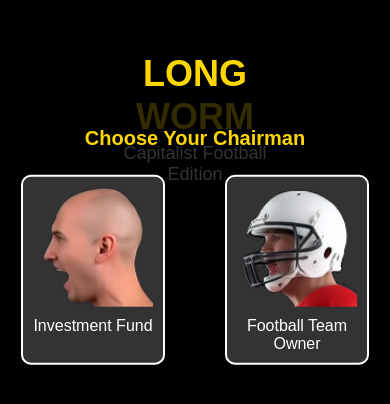
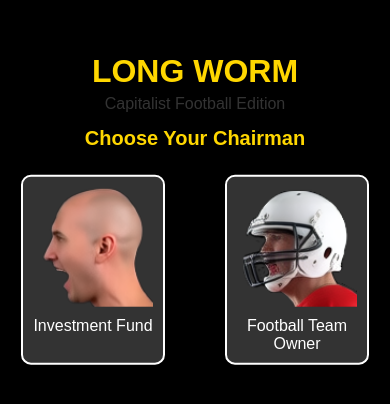
Before and after one commit to RichSibs/long-worm, a website: page index.html in a window 390 px wide. Shown: the part 140-544 px from the top of the page. Drawn offline with Linux system fonts and the light colour scheme.

Commit message:
Fix mobile title text scaling

```diff
--- a/index.html
+++ b/index.html
@@ -218,15 +218,25 @@
             }
 
             #game-title {
-                top: -60px; /* Adjusted for mobile */
+                top: -60px;
+                width: 90%; /* Add width constraint */
+                white-space: nowrap; /* Prevent line breaks */
+                overflow: hidden; /* Hide overflow */
+                text-overflow: ellipsis; /* Show ellipsis if text overflows */
             }
 
             #game-title .line1 {
-                font-size: 36px;
+                font-size: 32px; /* Reduced from 36px */
+                white-space: nowrap;
+                overflow: hidden;
+                text-overflow: ellipsis;
             }
 
             #game-title .line2 {
-                font-size: 18px;
+                font-size: 16px; /* Reduced from 18px */
+                white-space: nowrap;
+                overflow: hidden;
+                text-overflow: ellipsis;
             }
 
             #game-area {
```
